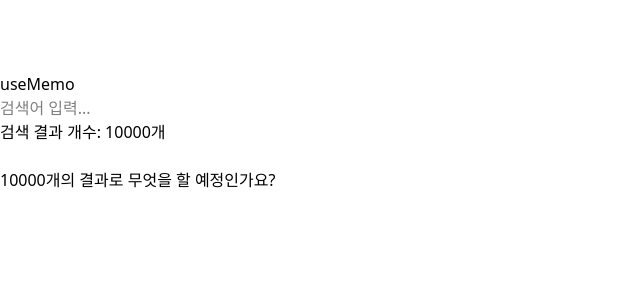
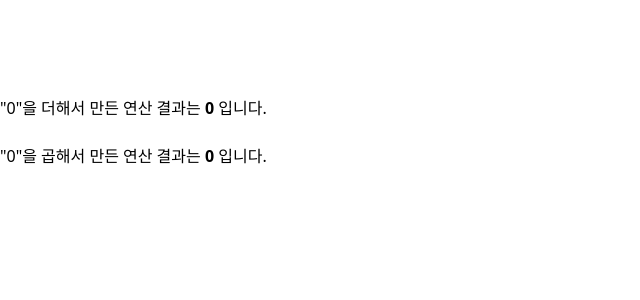
Before and after one commit to jsmin6330/react_studySm, a React (Vite) app: page / in a window 1280 px wide. Shown: the top 300 px of the page, without its empty margins (0-640 px from the left). Built offline with nearby package versions, Linux system fonts and the light colour scheme.

Commit message:
함수형 컴포넌트와 Memo

```diff
--- a/src/App.jsx
+++ b/src/App.jsx
@@ -1,11 +1,17 @@
 import { Button } from "./samplePage/Button.useState"
+import { ChildComponent } from "./samplePage/ChildComponent.props"
 import { ParantComponent } from "./samplePage/Hook.useEffect/ParantComponent"
 import { Input } from "./samplePage/Input.useRef"
 import { MemoComponent } from "./samplePage/MemoComponent.useMemo"
 import { SelectBox } from "./samplePage/SelectBox.useState"
 import { Table } from "./samplePage/Table"
+import { HeavyJobComponent, HeavyJobComponent2, MemoHeavyJobComponent, MemoHeavyJobComponent2 } from "./samplePage/MemoComponent.react.Memo"
+import { useState } from "react"
 
 function App() {
+  const [plusNum, setPlusNum] = useState(0);
+  const [multiNum, setMultiNum] = useState(0);
+
   return (
     <>
       {/* <Button/> */}
@@ -16,10 +22,22 @@ function App() {
       <br/>
       {/* <Table/> */}
       {/* <ParantComponent/> */}
-      <MemoComponent/>
+      {/* <MemoComponent/> */}
+      {/* <ChildComponent title={"제목1"} content={"내용을 작성해요"}/>
+      <ChildComponent title={"제목2"} content={"내용을 작성해요"}/>
+      <ChildComponent title={"제목3"} content={"내용을 작성해요"}/>
+      <ChildComponent title={"제목4"} content={"내용을 작성해요"}/>
+      <ChildComponent title={"제목5"} content={"내용을 작성해요"}/> */}
+
+
+      <input type="number" onChange={(e) => setPlusNum(e.target.value)} />
+      {/* <HeavyJobComponent num={Number(plusNum)} /> */}
+      <MemoHeavyJobComponent num = {Number(plusNum)} numObj = {{num: Number(plusNum)}}/>
+      <input type="number" onChange={(e) => setMultiNum(e.target.value)} />
+      {/* <HeavyJobComponent2 num={Number(multiNum)}/> */}
+      <MemoHeavyJobComponent2 num = {Number(multiNum)}/>
     </>
   )
-
 }
 
 export default App
--- a/src/index.css
+++ b/src/index.css
@@ -10,3 +10,9 @@ th, td {
   border-bottom: 1px solid #CD5C5C;
   text-align: center;
 }
+
+.card {
+  border-radius: 8px;
+  border: 1px solid black;
+  cursor: pointer;
+}
--- /dev/null
+++ b/src/samplePage/ChildComponent.props.jsx
@@ -0,0 +1,14 @@
+export const ChildComponent = ({title, content}) => {
+
+    return(
+        <div className="card">
+            <div>
+                <h2>{title}</h2>
+                <p>{content}</p>
+                <button>
+                    Learn More
+                </button>
+            </div>
+        </div>
+    )
+}
--- /dev/null
+++ b/src/samplePage/MemoComponent.react.Memo.jsx
@@ -0,0 +1,55 @@
+import React, { useEffect } from "react";
+
+export const HeavyJobComponent = ({num, numObj}) => {
+
+    useEffect(() => {
+        console.log("HappyJobComponent 랜더링")
+    })
+
+    useEffect(() => {
+        console.log("num이 바뀌면 heavyPlus가 실행이 되요.")
+        heavyPlus();
+    }, [numObj])
+
+    const heavyPlus = () => {
+        let total = 0;
+        for(let i = 0; i<123456; i++){
+            total += numObj.num;
+        }
+        return total+numObj.num;
+    }
+
+    const result = heavyPlus();
+
+    return (
+        <p>"{numObj.num}"을 더해서 만든 연산 결과는 <b>{result}</b> 입니다.</p>
+    )
+}
+
+export const HeavyJobComponent2 = ({num}) => {
+    useEffect(() => {
+        console.log("HappyJobComponent2 랜더링")
+    })
+
+    useEffect(() => {
+        console.log("num이 바뀌면 heavyMuti가 실행이 되요.")
+        heavyMuti();
+    }, [num])
+
+    const heavyMuti = () => {
+        let total = 0;
+        for(let i = 0; i<123456; i++){
+            total += num;
+        }
+        return total*num;
+    }
+
+    const result = heavyMuti();
+
+    return (
+        <p>"{num}"을 곱해서 만든 연산 결과는 <b>{result}</b> 입니다.</p>
+    )
+}
+
+export const MemoHeavyJobComponent = React.memo(HeavyJobComponent)
+export const MemoHeavyJobComponent2 = React.memo(HeavyJobComponent2)
```
